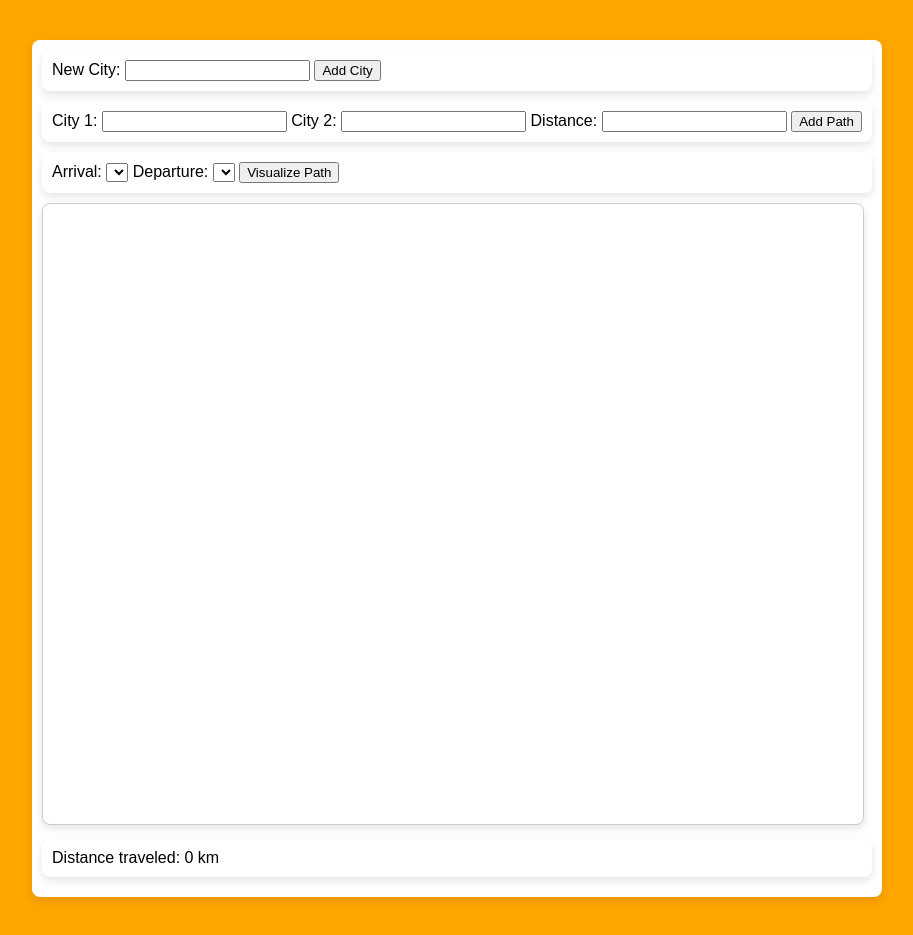
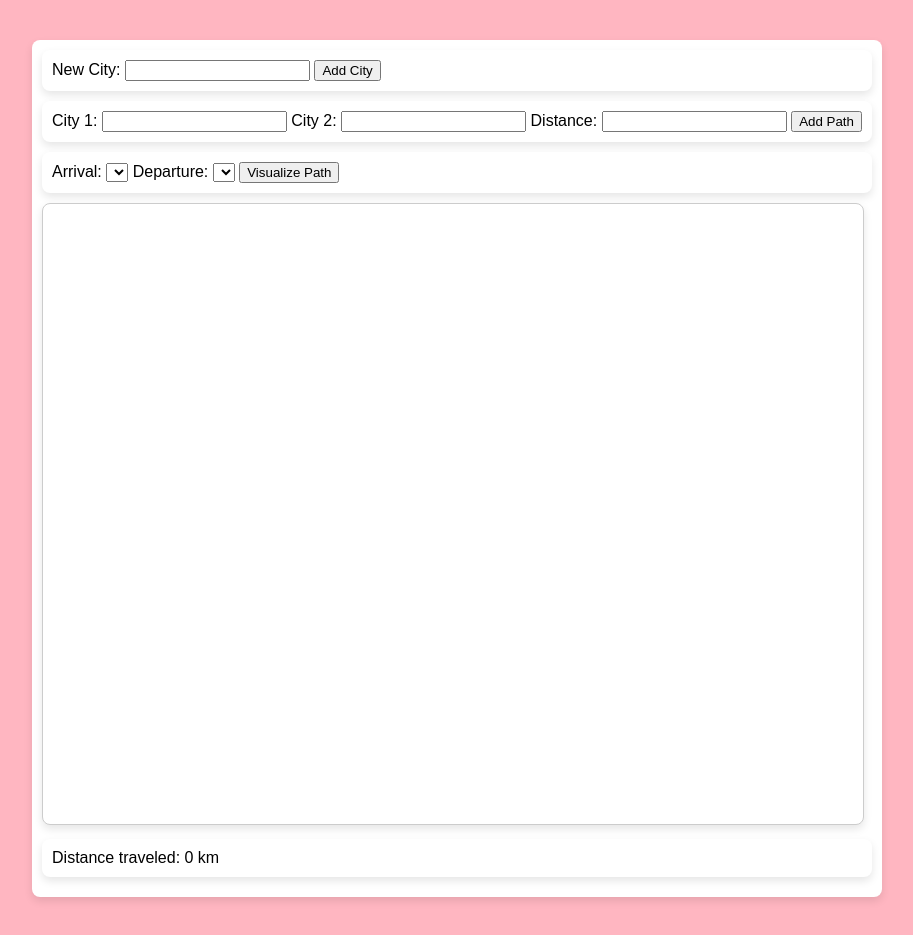
Before and after one commit to Tusharraj2002/bus_route_visualiser, a plain HTML site: page index.html in a window 1280 px wide. Shown: the whole page, without its empty margins (183-1096 px from the left). Drawn offline with Linux system fonts and the light colour scheme.

Commit message:
Update main.css

```diff
--- a/css/main.css
+++ b/css/main.css
@@ -1,6 +1,6 @@
 body {
     font-family: Arial, sans-serif;
-    background-color: orange; /* Set the body background to orange */
+    background-color: lightpink; /* Set the body background to orange */
     display: flex;
     flex-direction: column;
     align-items: center;
```
